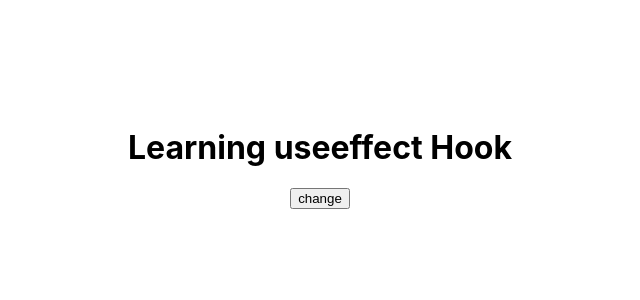
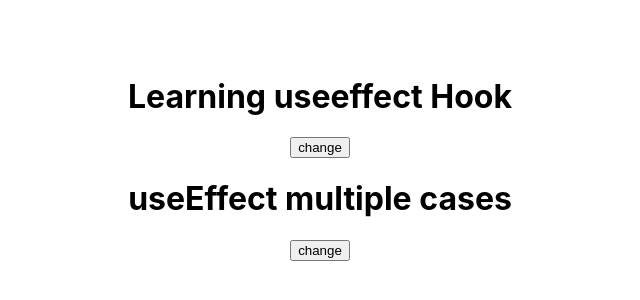
Before and after one commit to amit-negi-23/React-Hooks, a React (Create React App) app: page / in a window 1280 px wide. Shown: the part 242-542 px from the top of the page, without its empty margins (320-960 px from the left). Built offline with nearby package versions, Linux system fonts and the light colour scheme.

Commit message:
Example 2: useEffect()

```diff
--- /dev/null
+++ b/src/2_useEffect/learningHook2.jsx
@@ -0,0 +1,30 @@
+import React, { useEffect, useState } from "react";
+
+export default function Learning2_useEffect() {
+  const [count, setCount] = useState(1);
+
+  // 1) works with first render and every re-render
+  useEffect(()=>{
+    console.log("Ist useEffect: ", "Component mounted!",count)
+  });
+
+
+
+  // 2) works only with first render
+  useEffect(()=>{
+    console.log("2st useEffect: ", "Component mounted!",count)
+  },[])
+
+
+
+  // 3) works with first render and only when the state variable of dependency array change
+  useEffect(()=>{
+    console.log("3rd useEffect: ", "Component mounted!", count)
+  },[count])
+  return (
+    <>
+      <h1>useEffect multiple cases</h1>
+      <button onClick={() => {setCount(count + 1)}}> change </button>
+    </>
+  );
+}
--- a/src/App.js
+++ b/src/App.js
@@ -1,10 +1,12 @@
 import Learning_useEffect from "./2_useEffect/learningHook";
+import Learning2_useEffect from "./2_useEffect/learningHook2";
 import "./App.css";
 
 function App() {
   return (
     <div className="container">
         <Learning_useEffect/>
+        <Learning2_useEffect/>
     </div>
   );
 }
```
